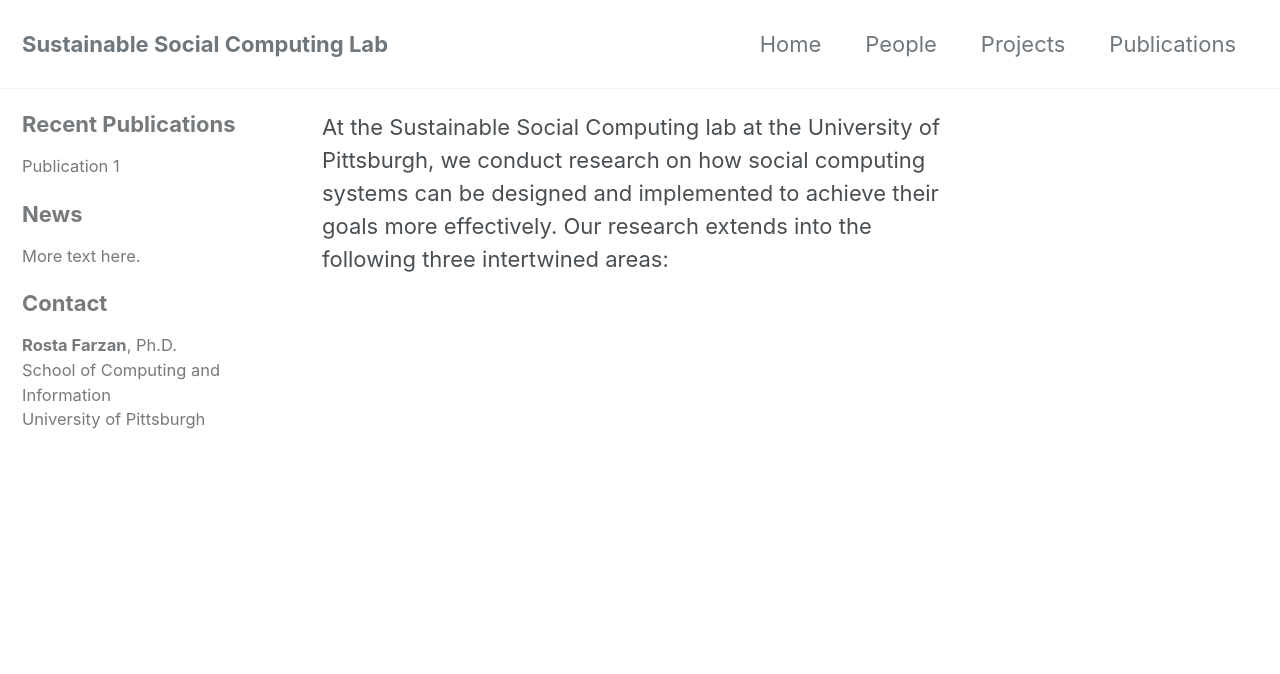
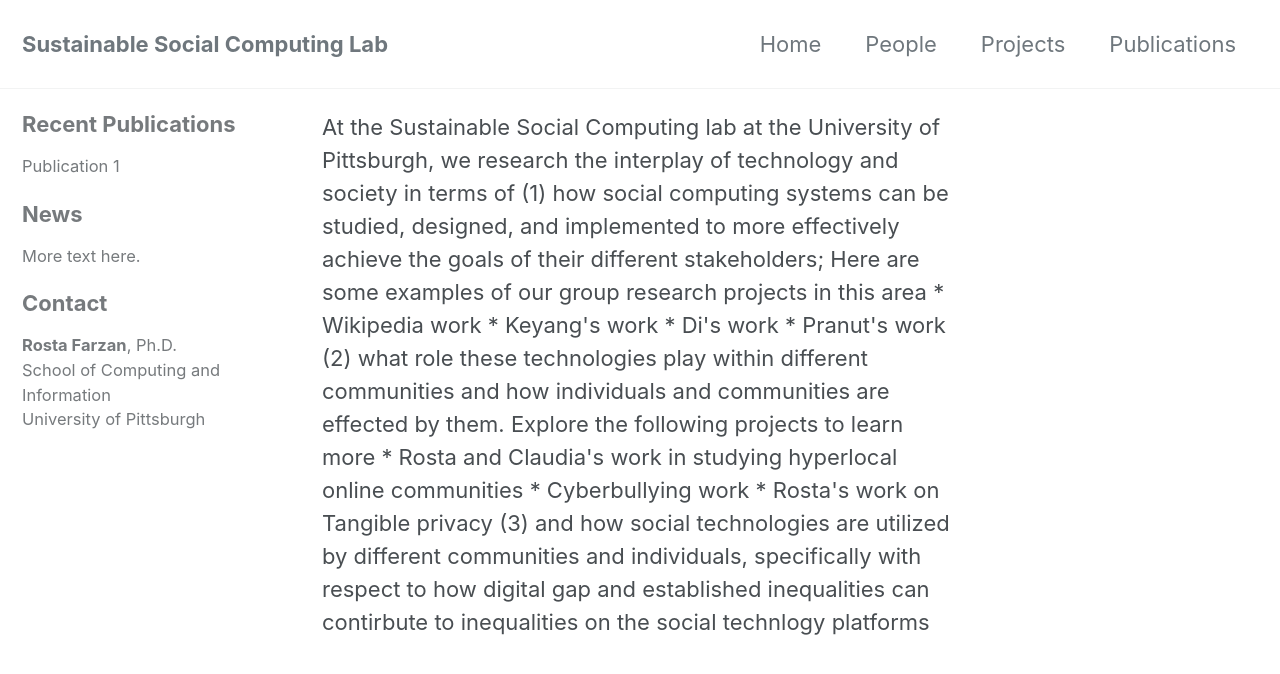
Before and after one commit to SSC-Pitt/SSC-Pitt.github.io, a Jekyll site: the page built from index.html, in a window 1280 px wide and 900 px high. Shown: the top 674 px of the window. Built offline with Jekyll 4.4.1, drawn with Linux system fonts in a browser that asks for light colours; cached includes are drawn as plain includes; nearby versions of some CDN libraries; the list of posts is cut into pages by our own code.

Commit message:
Update index.html

```diff
--- a/index.html
+++ b/index.html
@@ -12,4 +12,14 @@
            University of Pittsburgh<br/>
            "
 ---
-At the Sustainable Social Computing lab at the University of Pittsburgh, we conduct research on how social computing systems can be designed and implemented to achieve their goals more effectively. Our research extends into the following three intertwined areas:
+At the Sustainable Social Computing lab at the University of Pittsburgh, we research the interplay of technology and society in terms of
+(1) how social computing systems can be studied, designed, and implemented to more effectively achieve the goals of their different stakeholders; Here are some examples of our group research projects in this area
+* Wikipedia work
+* Keyang's work
+* Di's work
+* Pranut's work
+(2) what role these technologies play within different communities and how individuals and communities are effected by them. Explore the following projects to learn more
+* Rosta and Claudia's work in studying hyperlocal online communities
+* Cyberbullying work
+* Rosta's work on Tangible privacy
+(3) and how social technologies are utilized by different communities and individuals, specifically with respect to how digital gap and established inequalities can contirbute to inequalities on the social technlogy platforms
```
